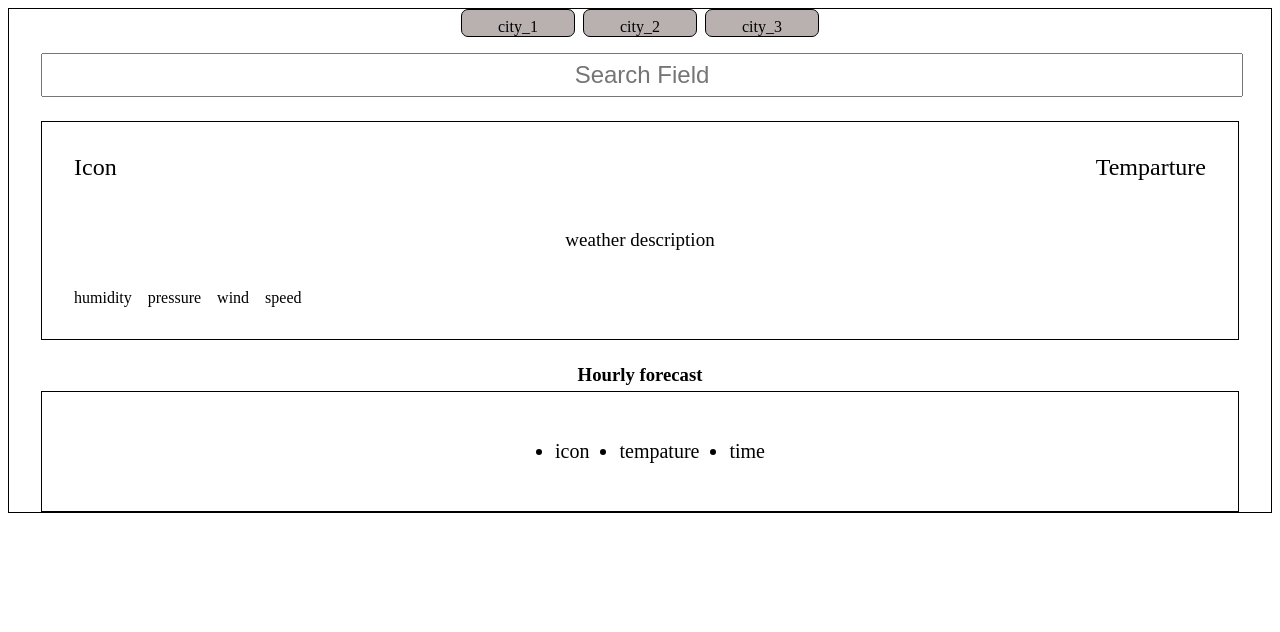
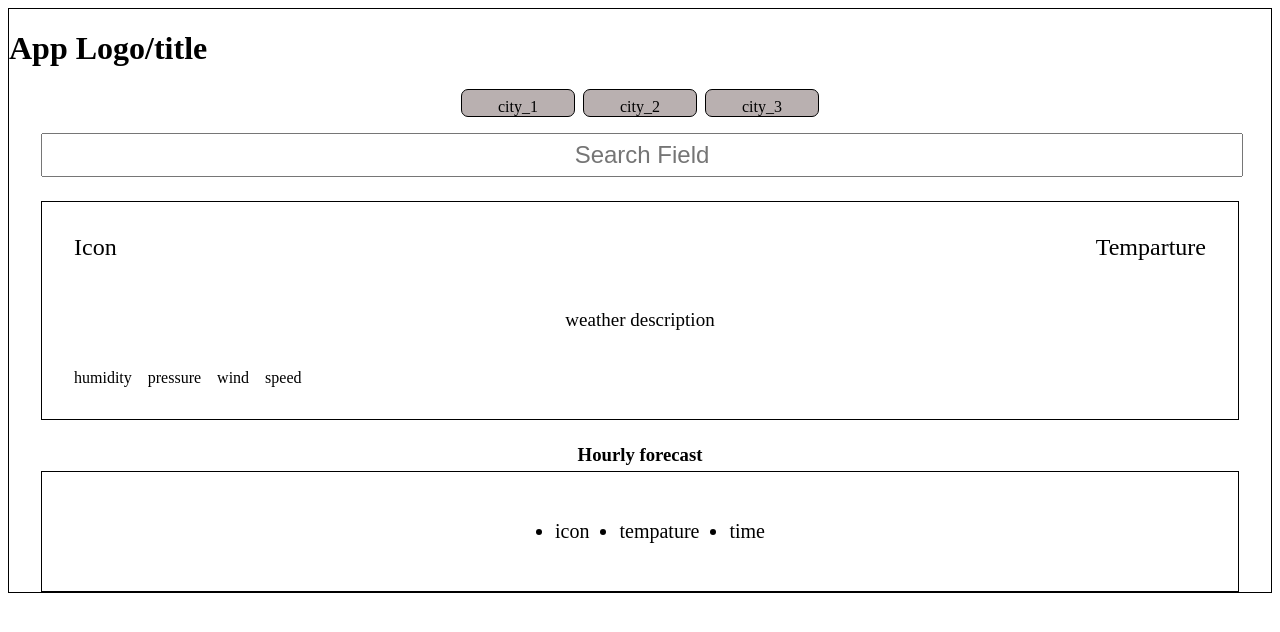
Before and after one commit to rodercode/weather-app, a Vue app: page / in a window 1280 px wide. Shown: the top 632 px of the page. Built offline with nearby package versions, Linux system fonts and the light colour scheme.

Commit message:
create TopHeader component

```diff
--- a/src/App.vue
+++ b/src/App.vue
@@ -1,4 +1,5 @@
 <template>
+  <TopHeader title="App Logo/title" />
   <div class="container-main">
     <section class="section-history">
       <div class="box-city">city_1</div>
@@ -36,10 +37,11 @@
 
 <script lang="ts">
 import { defineComponent } from "vue";
+import TopHeader from "./components/TopHeader.vue";
 
 export default defineComponent({
   name: "App",
-  components: {},
+  components: { TopHeader },
 });
 </script>
 
--- /dev/null
+++ b/src/components/TopHeader.vue
@@ -0,0 +1,17 @@
+<template>
+  <header>
+    <h1 class="headline-title">{{ title }}</h1>
+  </header>
+</template>
+
+<script lang="ts">
+import { defineComponent } from "vue";
+
+export default defineComponent({
+  name: "TopHeader",
+  props: {
+    title: String,
+  },
+  components: {},
+});
+</script>
```
